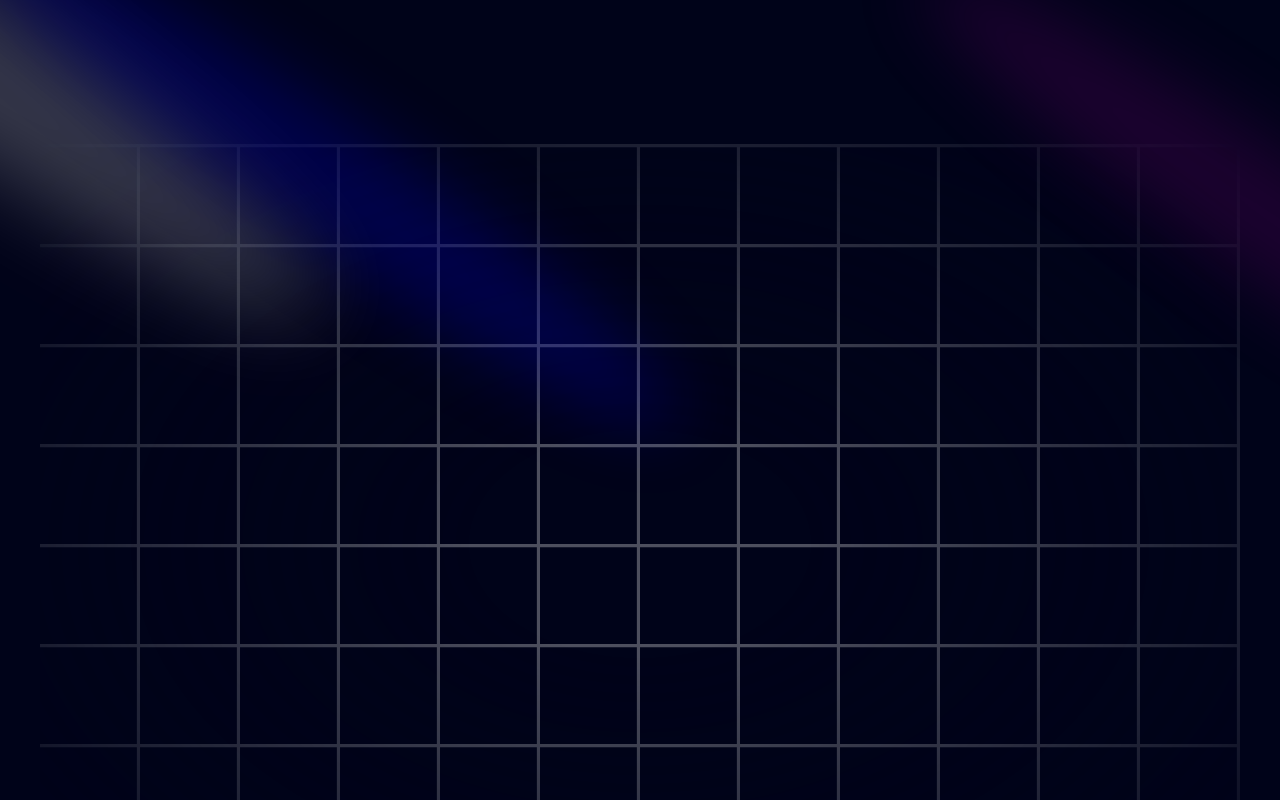
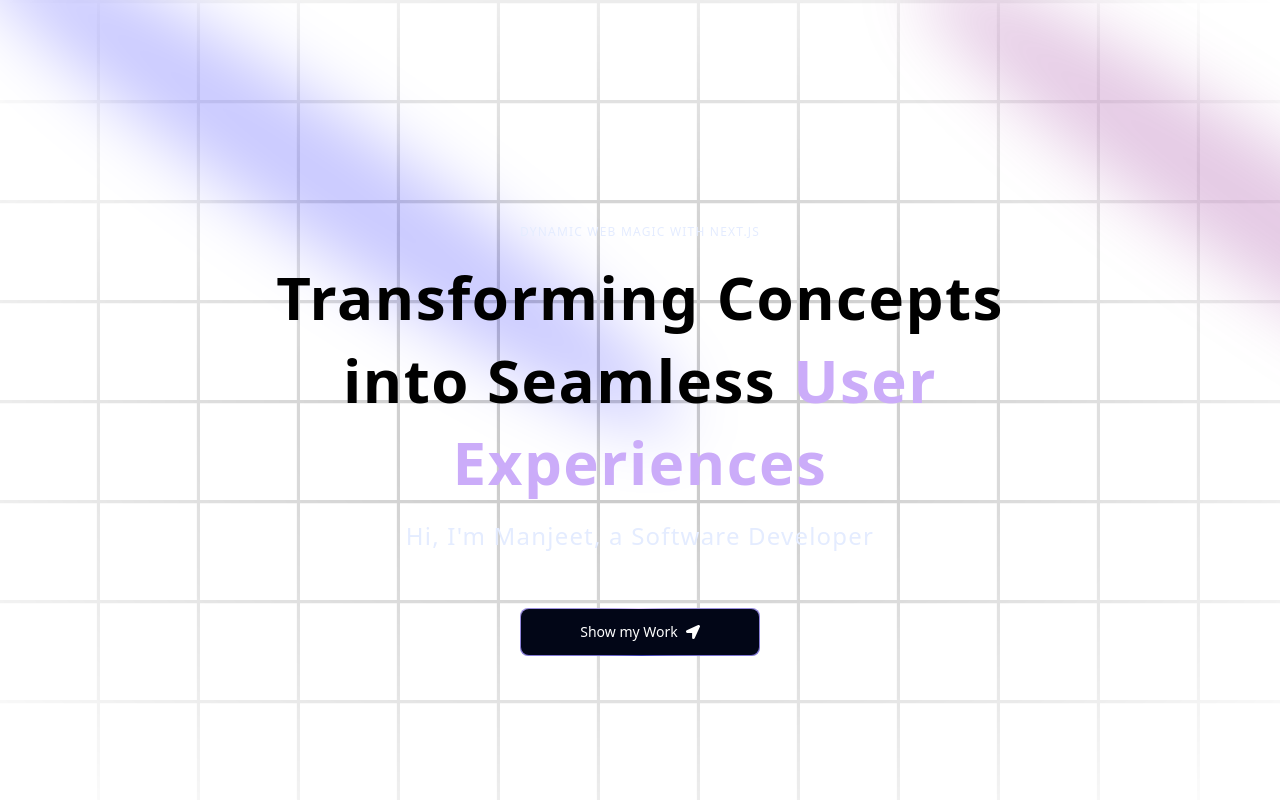
Before and after one commit to ZorageV/Portfolio, a Next.js app: page / in a window 1280 px wide. Shown: the top 800 px of the page. Built offline with nearby package versions, Linux system fonts and the light colour scheme.

Commit message:
Update : Final landing screen

```diff
--- a/app/layout.tsx
+++ b/app/layout.tsx
@@ -24,13 +24,14 @@
   children: React.ReactNode;
 }>) {
   return (
-    <html lang="en">
+    <html lang="en" suppressHydrationWarning>
       <body
         className={`${geistSans.variable} ${geistMono.variable} antialiased`}
+        suppressHydrationWarning
       >
         <ThemeProvider
           attribute="class"
-          defaultTheme="dark"
+          defaultTheme="system"
           enableSystem
           disableTransitionOnChange
         >
--- a/app/page.tsx
+++ b/app/page.tsx
@@ -1,11 +1,16 @@
 import Hero from "@/components/Hero";
+import { FloatingNav } from "@/components/UI/FloatingNav";
+import { FaHome } from "react-icons/fa";
 
 export default function Home() {
   return (
     <>
       <main className="relative bg-black-100 text-yellow-200 flex justify-center items-center flex-col overflow-hidden mx-auto sm:px-10 px-5">
         <div className="max-w-7xl w-full">
-        <Hero/>
+          <FloatingNav
+            navItems={[{ name: 'Home', link: '/', icon: <FaHome/> }]}
+          />
+          <Hero />
         </div>
       </main>
     </>
--- a/components/Hero.tsx
+++ b/components/Hero.tsx
@@ -1,5 +1,8 @@
 import React from "react";
 import { Spotlight } from "./UI/Spotlight";
+import { TextGenerateEffect } from "./UI/TextGenerateEffect";
+import MagicButton from "./UI/MagicButton";
+import { FaLocationArrow } from "react-icons/fa";
 
 const Hero = () => {
   return (
@@ -15,8 +18,21 @@
         />
         <Spotlight className="top-28 left-80 h-[80vh] w-[50vw]" fill="blue" />
       </div>
-      <div className="h-screen w-full dark:bg-black-100 bg-white dark:bg-grid-white/[0.3] bg-grid-black/[0.2] relative flex items-center justify-center">
+      <div className="h-screen w-full dark:bg-black-100 bg-white dark:bg-grid-white/[0.2] bg-grid-black/[0.2] flex items-center justify-center absolute top-0 left-0">
         <div className="absolute pointer-events-none inset-0 flex items-center justify-center dark:bg-black-100 bg-white [mask-image:radial-gradient(ellipse_at_center,transparent_20%,black)]"/>
+      </div>
+      <div className="flex justify-center relative z-10 my-20">
+        <div className="max-w-[89vw] md:max-w-2xl lg:max-w-[60vw] flex flex-col items-center justify-center">
+          <h2 className="uppercase tracking-widest text-xs text-center text-blue-100 max-w-80">Dynamic Web
+            Magic with Next.js</h2>
+          <TextGenerateEffect
+            className='text-center text-[40px] md:text-5xl lg:text-6xl'
+            words='Transforming Concepts into Seamless User Experiences' />
+          <p className="text-blue-100 text-center md:tracking-wider mb-4 text-sm md:text-lg lg:text-2xl">Hi, I&apos;m Manjeet, a Software Developer</p>
+          <a href="#about">
+            <MagicButton title="Show my Work" icon={<FaLocationArrow />} position="right"/>
+          </a>
+        </div>
       </div>
     </div>
   );
--- /dev/null
+++ b/components/UI/FloatingNav.tsx
@@ -0,0 +1,82 @@
+"use client";
+import React, { JSX, useState } from "react";
+import {
+  motion,
+  AnimatePresence,
+  useScroll,
+  useMotionValueEvent,
+} from "framer-motion";
+import { cn } from "@/lib/utils";
+import Link from "next/link";
+
+export const FloatingNav = ({
+  navItems,
+  className,
+}: {
+  navItems: {
+    name: string;
+    link: string;
+    icon?: JSX.Element;
+  }[];
+  className?: string;
+}) => {
+  const { scrollYProgress } = useScroll();
+
+  const [visible, setVisible] = useState(false);
+
+  useMotionValueEvent(scrollYProgress, "change", (current) => {
+    // Check if current is not undefined and is a number
+    if (typeof current === "number") {
+      let direction = current! - scrollYProgress.getPrevious()!;
+
+      if (scrollYProgress.get() < 0.05) {
+        setVisible(false);
+      } else {
+        if (direction < 0) {
+          setVisible(true);
+        } else {
+          setVisible(false);
+        }
+      }
+    }
+  });
+
+  return (
+    <AnimatePresence mode="wait">
+      <motion.div
+        initial={{
+          opacity: 1,
+          y: -100,
+        }}
+        animate={{
+          y: visible ? 0 : -100,
+          opacity: visible ? 1 : 0,
+        }}
+        transition={{
+          duration: 0.2,
+        }}
+        className={cn(
+          "flex max-w-fit  fixed top-10 inset-x-0 mx-auto border border-transparent dark:border-white/[0.2] rounded-full dark:bg-black bg-white shadow-[0px_2px_3px_-1px_rgba(0,0,0,0.1),0px_1px_0px_0px_rgba(25,28,33,0.02),0px_0px_0px_1px_rgba(25,28,33,0.08)] z-[5000] pr-2 pl-8 py-2  items-center justify-center space-x-4",
+          className
+        )}
+      >
+        {navItems.map((navItem: any, idx: number) => (
+          <Link
+            key={`link=${idx}`}
+            href={navItem.link}
+            className={cn(
+              "relative dark:text-neutral-50 items-center flex space-x-1 text-neutral-600 dark:hover:text-neutral-300 hover:text-neutral-500"
+            )}
+          >
+            <span className="block sm:hidden">{navItem.icon}</span>
+            <span className="hidden sm:block text-sm">{navItem.name}</span>
+          </Link>
+        ))}
+        <button className="border text-sm font-medium relative border-neutral-200 dark:border-white/[0.2] text-black dark:text-white px-4 py-2 rounded-full">
+          <span>Login</span>
+          <span className="absolute inset-x-0 w-1/2 mx-auto -bottom-px bg-gradient-to-r from-transparent via-blue-500 to-transparent  h-px" />
+        </button>
+      </motion.div>
+    </AnimatePresence>
+  );
+};
--- /dev/null
+++ b/components/UI/MagicButton.tsx
@@ -0,0 +1,30 @@
+import React from "react";
+
+const MagicButton = ({
+  title,
+  icon,
+  position,
+  handleClick,
+  otherClasses,
+}: {
+  title: string;
+  icon: React.ReactNode;
+  position: string;
+  handleClick?: () => void;
+  otherClasses?: string;
+}) => {
+  return (
+    <button className="relative inline-flex h-12 w-full md:w-60 md:mt-10 overflow-hidden rounded-lg p-[1px] focus:outline-none focus:ring-2 focus:ring-slate-400 focus:ring-offset-2 focus:ring-offset-slate-50">
+      <span className="absolute inset-[-1000%] animate-[spin_2s_linear_infinite] bg-[conic-gradient(from_90deg_at_50%_50%,#E2CBFF_0%,#393BB2_50%,#E2CBFF_100%)]" />
+      <span
+        className={`inline-flex h-full w-full cursor-pointer items-center justify-center rounded-lg bg-slate-950 px-3 py-1 text-sm font-medium text-white backdrop-blur-3xl gap-2 ${otherClasses}`}
+      >
+        {position === "left" && icon}
+        {title}
+        {position === "right" && icon}
+      </span>
+    </button>
+  );
+};
+
+export default MagicButton;
--- /dev/null
+++ b/components/UI/TextGenerateEffect.tsx
@@ -0,0 +1,62 @@
+"use client";
+import { useEffect } from "react";
+import { motion, stagger, useAnimate } from "framer-motion";
+import { cn } from "@/lib/utils";
+
+export const TextGenerateEffect = ({
+  words,
+  className,
+  filter = true,
+  duration = 0.5,
+}: {
+  words: string;
+  className?: string;
+  filter?: boolean;
+  duration?: number;
+}) => {
+  const [scope, animate] = useAnimate();
+  let wordsArray = words.split(" ");
+  useEffect(() => {
+    animate(
+      "span",
+      {
+        opacity: 1,
+        filter: filter ? "blur(0px)" : "none",
+      },
+      {
+        duration: duration ? duration : 1,
+        delay: stagger(0.2),
+      }
+    );
+  }, [scope.current]);
+
+  const renderWords = () => {
+    return (
+      <motion.div ref={scope}>
+        {wordsArray.map((word, idx) => {
+          return (
+            <motion.span
+              key={word + idx}
+              className={`${idx > 3 ? 'text-purple opacity-0' : 'dark:text-white text-black opacity-0'}`}
+              style={{
+                filter: filter ? "blur(10px)" : "none",
+              }}
+            >
+              {word}{" "}
+            </motion.span>
+          );
+        })}
+      </motion.div>
+    );
+  };
+
+  return (
+    <div className={cn("font-bold", className)}>
+      <div className="my-4">
+        <div className=" dark:text-white text-black leading-snug tracking-wide">
+          {renderWords()}
+        </div>
+      </div>
+    </div>
+  );
+};
--- a/package.json
+++ b/package.json
@@ -16,6 +16,7 @@
     "next-themes": "^0.4.4",
     "react": "^19.0.0",
     "react-dom": "^19.0.0",
+    "react-icons": "^5.4.0",
     "tailwind-merge": "^2.6.0"
   },
   "devDependencies": {
```
Also changed, not shown: 1 other file (tests, documents, lock files or other folders).
